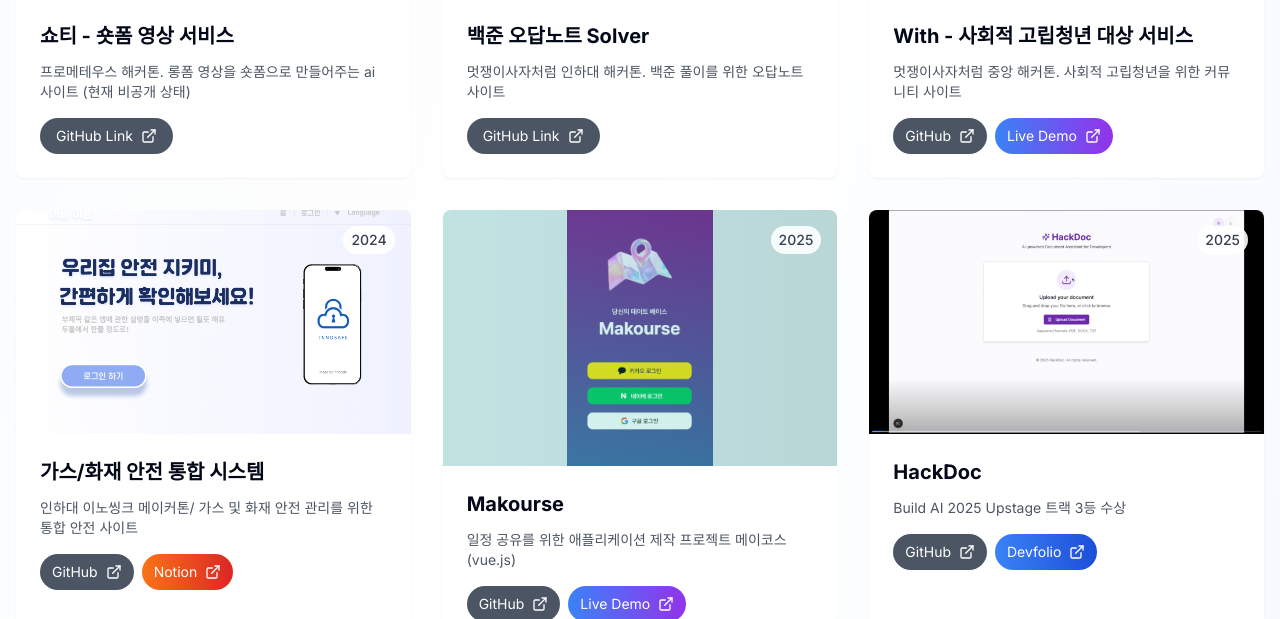
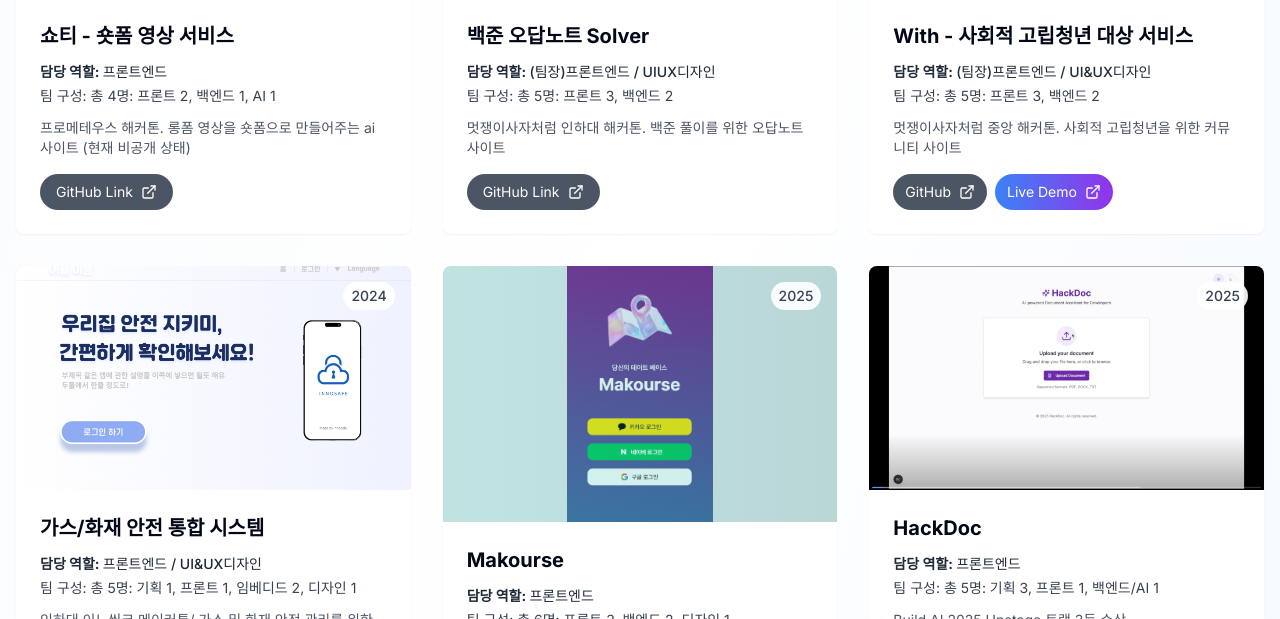
Before and after one commit to yerroong/intro-page, a Next.js app: page / in a window 1280 px wide. Shown: the part 2181-2800 px from the top of the page. Built offline with nearby package versions, Linux system fonts and the light colour scheme.

Commit message:
fix: 프로젝트 담당역할 및 팀 구성 추가

```diff
--- a/components/projects.tsx
+++ b/components/projects.tsx
@@ -14,9 +14,11 @@ export default function Projects() {
     {
       title: "쇼티 - 숏폼 영상 서비스",
       year: "2024",
+      role: "프론트엔드",
+      team: "총 4명: 프론트 2, 백엔드 1, AI 1",
       description: "프로메테우스 해커톤. 롱폼 영상을 숏폼으로 만들어주는 ai 사이트 (현재 비공개 상태)",
       detailedDescription:
-        "프로메테우스 해커톤에서 개발한 AI 기반 편집 웹 서비스입니다. 사용자가 업로드한 롱폼 영상을 AI가 분석하여 자동으로 하이라이트를 추출하고 숏폼 영상으로 변환해주는 플랫폼입니다. React와 Python을 활용하여 프론트엔드와 AI 모델을 연동했습니다. 프론트엔드 파트를 맡아 제작했지만 현재 깃허브 사이트는 비공개 상태입니다.",
+        "프로메테우스 해커톤 출품을 위해 개발한 AI 기반 편집 웹 서비스입니다. 사용자가 업로드한 롱폼 영상을 AI가 분석하여 자동으로 하이라이트를 추출하고 숏폼 영상으로 변환해주는 플랫폼입니다. React와 Python을 활용하여 프론트엔드와 AI 모델을 연동했습니다. 프론트엔드 파트를 맡아 제작했지만 현재 깃허브 사이트는 비공개 상태입니다.",
       url: "https://github.com/infoelectric/test.git",
       image: "/쇼티1.png",
       images: [
@@ -30,9 +32,11 @@ export default function Projects() {
     {
       title: "백준 오답노트 Solver",
       year: "2024",
+      role: "(팀장)프론트엔드 / UIUX디자인",
+      team: "총 5명: 프론트 3, 백엔드 2",
       description: "멋쟁이사자처럼 인하대 해커톤. 백준 풀이를 위한 오답노트 사이트",
       detailedDescription:
-        "멋쟁이사자처럼 인하해커톤, 백준 오답노트 SOLVER는 코딩 공부를 더욱 효율적으로 할 수 있도록 설계된 웹사이트입니다. 틀린 문제를 복습하고, 다른 사람의 풀이를 검색 및 공유할 수 있는 기능을 제공합니다.",
+        "멋쟁이사자처럼 인하해커톤, 백준 오답노트 SOLVER는 코딩 공부를 더욱 효율적으로 할 수 있도록 설계된 웹사이트입니다. 틀린 문제를 복습하고, 다른 사람의 풀이를 검색 및 공유할 수 있는 기능을 제공합니다. 멋쟁이사자처럼 첫 해커톤인 만큼 창의성보다는 RESTful API 기반으로 프론트엔드와 백엔드의 협업에 심의를 기울였습니다.",
       url: "https://github.com/yerroong/inha_likelion_hackathon4.git",
       image: "/백준1.png",
       images: [
@@ -41,12 +45,14 @@ export default function Projects() {
         "/백준3.png",
         "/백준4.png",
       ],
-      technologies: ["React", "JavaScript", "CSS", "HTML"],
+      technologies: ["React", "JavaScript", "CSS", "HTML","Figma" ],
       color: "from-green-400 to-green-600",
     },
     {
       title: "With - 사회적 고립청년 대상 서비스",
       year: "2024",
+      role: "(팀장)프론트엔드 / UI&UX디자인",
+      team: "총 5명: 프론트 3, 백엔드 2",
       description: "멋쟁이사자처럼 중앙 해커톤. 사회적 고립청년을 위한 커뮤니티 사이트",
       detailedDescription:
         "멋쟁이사자처럼 중앙 해커톤에 제출한 프로젝트입니다. 사회적 고립을 겪고 있는 청년들을 위한 온라인 커뮤니티 플랫폼입니다. 익명성을 보장하면서도 안전한 소통 공간을 제공하며, 전문가 상담, 그룹 활동, 멘토링 프로그램 등을 통해 사회 복귀를 지원합니다. 사용자 경험을 중시한 UI/UX 디자인에 특히 신경을 썼습니다.",
@@ -61,15 +67,17 @@ export default function Projects() {
         "/with4.png",
         "/with5.png",
       ],
-      technologies: ["React", "JavaScript","Node.js", "MongoDB"],
+      technologies: ["React", "JavaScript","SpringBoot", "Figma"],
       color: "from-pink-400 to-pink-600",
     },
     {
       title: "가스/화재 안전 통합 시스템",
       year: "2024",
+      role: "프론트엔드 / UI&UX디자인",
+      team: "총 5명:  기획 1, 프론트 1, 임베디드 2, 디자인 1",
       description: "인하대 이노씽크 메이커톤/ 가스 및 화재 안전 관리를 위한 통합 안전 사이트",
       detailedDescription:
-        "IoT 센서와 연동된 실시간 가스 및 화재 감지 시스템입니다. 센서 데이터를 실시간으로 모니터링하고, 위험 상황 발생 시 즉시 알림을 전송하며, 대응 매뉴얼을 제공합니다. 하드웨어와 소프트웨어를 통합한 종합적인 안전 관리 솔루션입니다. 직접 주거 모형을 제작하여 센서가 사이트에서 실제로 잘 동작하나 확인도 완료하였습니다.",
+        "IoT 센서와 연동된 실시간 가스 및 화재 감지 시스템입니다. 센서 데이터를 실시간으로 모니터링하고, 위험 상황 발생 시 즉시 알림을 전송하며, 대응 매뉴얼을 제공합니다. 하드웨어와 소프트웨어를 통합한 종합적인 안전 관리 솔루션입니다. 직접 주거 모형을 제작하여 센서가 사이트에서 실제로 잘 동작하나 확인도 완료하였으며 본선 진출하였습니다.",
       url: "https://github.com/yerroong/2024innosafe",
       githubUrl: "https://github.com/yerroong/2024innosafe",
       notionUrl: "https://www.notion.so/yerin1412/2024-12b389b3e039807f86b3d1fef0e89e98",
@@ -86,9 +94,11 @@ export default function Projects() {
     {
       title: "Makourse",
       year: "2025",
-      description: "일정 공유를 위한 애플리케이션 제작 프로젝트 메이코스 (vue.js)",
+      role: "프론트엔드",
+      team: "총 6명: 프론트 3, 백엔드 2, 디자인 1",
+      description: "일정 공유를 위한 애플리케이션 제작 프로젝트 메이코스",
       detailedDescription:
-        "출시를 목표로 3개월간 진행한 팀 프로젝트입니다(완성 완료 했지만 배포 X, 디자이너1, 프론트3, 백2). 메이코스 서비스는 개인간의 계획성 약속의 확실함을 제공해주고자 합니다. 약속을 짜고 구성하는데에 불편함을 해결해주는 어플리케이션입니다. 서비스 이름은 make + course(일정 코스, 데이트 코스할 때의 코스) Vue.js를 활용하여 반응형 인터페이스를 구현했으며, 주요 기능은 일행과 같이 약속 계획 짜기가 가능하며 특정 장소 및 계획에 시간설정/메모/대안 설정이 가능합니다.",
+        "출시를 목표로 3개월간 진행한 팀 프로젝트입니다(실제 출시 X, 현재 백엔드 서버 닫혀있음). 메이코스 서비스는 개인간의 계획성 약속의 확실함을 제공해주고자 합니다. 약속을 짜고 구성하는데에 불편함을 해결해주는 어플리케이션입니다. 서비스 이름은 make + course(일정 코스, 데이트 코스할 때의 코스) Vue.js를 활용하여 반응형 인터페이스를 구현했으며, 주요 기능은 일행과 같이 약속 계획 짜기가 가능하며 특정 장소 및 계획에 시간설정/메모/대안 설정이 가능합니다.",
       url: "https://makourse.my/",
       githubUrl: "https://github.com/yerroong/makourse",
       liveUrl: "https://makourse.my/",
@@ -100,13 +110,15 @@ export default function Projects() {
         "/makourse4.png",
         "/makourse5.png",
       ],
-      technologies: ["Vue.js", "Express.js", "MySQL", "WebSocket"],
+      technologies: ["React", "JavaScript","SpringBoot", "Figma"],
       color: "from-teal-400 to-teal-600",
       isMobileApp: true,
     },
     {
       title: "HackDoc",
       year: "2025",
+      role: "프론트엔드",
+      team: "총 5명: 기획 3, 프론트 1, 백엔드/AI 1",
       description: "Build AI 2025 Upstage 트랙 3등 수상",
       detailedDescription:
         "HackDoc은 Upstage의 문서 파싱 및 정보 추출 기능을 활용해, 초보 개발자가 기술 문서를 더 쉽고 빠르게 이해하고 활용할 수 있도록 돕는 AI 도우미입니다. devfolio 사이트에서 시연 영상과 디테일한 내용을 확인할 수 있습니다.",
@@ -116,16 +128,18 @@ export default function Projects() {
       images: [
         "/HackDoc.png",
       ],
-      technologies: ["TypeScript", "Python", "Upstage API"],
+      technologies: ["React", "TypeScript", "Python", "Upstage API"],
       color: "from-yellow-400 to-yellow-600",
     },
     {
       title: "<With IN> 인천 외국인 근로자 전용 산재 보험 가이드라인 앱",
       year: "2025",
+      role: "프론트엔드",
+      team: "총 7명: 기획 2, 프론트 2, 백엔드 2, 디자인 1",
       description:
         "인천시 국제협력국 다문화사회과'에 3000만원을 받아 진행하며 현재 베타테스트 중. 26.1 출시 목표",
       detailedDescription:
-        "인하대학교 지역상생 아이디어 후속 프로젝트인 ‘인솔루션 프로젝트’입니다. 지역상생 아이디어 총장상을 받은 아이디어를 현실화하는 작업입니다. ‘인천시 국제협력국 다문화사회과’에 예산을 지원받아 총 7명의 인하대 학생(기획2명, 프론트2명, 백엔드2명, 디자이너1명)이 함께하며, 최종적으로 <With IN> 인천 외국인 근로자 전용 산재 보험 가이드라인 앱을 개발하여 외국인이 산재 보험을 편리하게 신청할 수 있도록 하는 것을 목표로 합니다. 9월 초까지 개발 마무리를 할 예정입니다.",
+        "인하대학교 지역상생 아이디어 후속 프로젝트인 ‘인솔루션 프로젝트’입니다. 지역상생 아이디어 총장상을 받은 아이디어를 현실화하는 작업입니다. ‘인천시 국제협력국 다문화사회과’에 예산을 지원받아 총 7명의 인하대 학생이 함께하며, 최종적으로 <With IN> 인천 외국인 근로자 전용 산재 보험 가이드라인 앱을 개발하여 외국인이 산재 보험을 편리하게 신청할 수 있도록 하는 것을 목표로 합니다. 5~8월  기획 및 예산 선정 과정을 거쳐 9~12월 개발중이며 26년 1월 정식 출시 계획입니다.",
       url:  "https://github.com/WithIN-Incheon/WithIN-FE",
       image: "/within4.jpg",
       images: [
@@ -196,6 +210,12 @@ export default function Projects() {
               <h3 className="text-xl font-bold mb-3 group-hover:text-blue-600 transition-colors line-clamp-2">
                 {project.title}
               </h3>
+              <p className="text-sm font-bold text-gray-800 mb-1">
+                담당 역할: <span className="font-medium">{project.role}</span>
+              </p>
+              <p className="text-sm text-gray-700 mb-3">
+                팀 구성: {project.team}
+              </p>
               <p className="text-gray-600 mb-4 text-sm line-clamp-3">{project.description}</p>
 
               {project.githubUrl && project.liveUrl ? (
```
